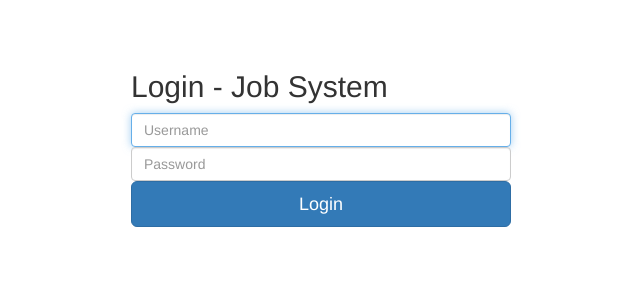
After one commit to minimal-job-system/minimal-job-system-site, a Django app: template templates/core/login.html in a window 1280 px wide. The commit adds this page. Shown: the top 300 px of the page, without its empty margins (319-959 px from the left). Run offline with Django 3.2, Linux system fonts and the light colour scheme; the template is opened without the code that fills it: values that come from a table or form of the project are taken from there, others are empty; some libraries are stand-ins or nearby versions.

Commit message:
Added authentication system

```diff
--- a/api/serializers.py
+++ b/api/serializers.py
@@ -6,7 +6,7 @@ class JobParameterDeclarationSerializer(serializers.ModelSerializer):
     class Meta:
         """Meta class to map serializer's fields with the model fields."""
         model = JobParameterDeclaration
-        fields = ('id', 'name', 'type', 'default')
+        fields = ('id', 'name', 'description', 'type', 'default')
 
 class JobTemplateSerializer(serializers.ModelSerializer):
     """Serializer to map the Model instance into JSON format."""
--- a/job_system/settings.py
+++ b/job_system/settings.py
@@ -137,3 +137,6 @@ STATIC_URL = '/static/'
 STATICFILES_DIRS = (
     os.path.join(BASE_DIR, 'static'),
 )
+
+# Default login page
+LOGIN_URL = '/login'
--- a/job_system/urls.py
+++ b/job_system/urls.py
@@ -15,10 +15,13 @@ Including another URLconf
 """
 from django.conf.urls import url, include
 from django.contrib import admin
+from django.contrib.auth import views as auth_views
 #from webapp.admin import ExtendedAdminSite
 
 urlpatterns = [
     url(r'^admin/', admin.site.urls),
+    url(r'^login/', auth_views.login, {'template_name': 'core/login.html'}, name='login'),
+    url(r'^logout/', auth_views.logout, {'template_name': 'core/logout.html', 'next_page': '/login'}, name='logout'),
     #url(r'^admin/', ExtendedAdminSite.get_urls),
     url(r'^api/', include('api.urls')),
     url(r'^', include('webapp.urls'))
--- /dev/null
+++ b/templates/core/login.html
@@ -0,0 +1,58 @@
+{% load static %}
+
+{% block extrastyle %}
+    <link rel="stylesheet" href="{% static 'webapp/css/bootstrap.min.css' %}">
+{% endblock %}
+
+{% block content %}
+<!--
+  <h2>Login</h2>
+  <form method="post">
+    {% csrf_token %}
+    {{ form.as_p }}
+    <button type="submit">Login</button>
+  </form>
+-->
+
+    <div class="container">
+      <form id="login-form" method="post" action=""
+            class="form-signin" style="max-width: 380px; padding-top: 50px; margin: 0 auto;"
+      >
+        {% csrf_token %}
+        <h2 class="form-signin-heading">Login - Job System</h2>
+
+        {% if user.is_authenticated %}
+            <div class="alert alert-success" style="display: block; margin: 20px 0px;">
+                Welcome {{ user.username }}!<br/>
+                You are already logged in.<br/>
+                <br/>
+                Would you like to <a href="{% url 'logout' %}">"log out"</a>?
+            </div>
+        {% else %}
+
+            {% if form.errors %}
+            <div class="alert alert-danger" style="display: block; margin: 20px 0px;">
+                Your username and password didn't match.<br/>
+                Please try again.
+            </div>
+            {% endif %}
+
+            <label for="id_username" class="sr-only">Username</label>
+            <input type="text" id="id_username" name="username" class="form-control" placeholder="Username" required autofocus>
+            <label for="id_password" class="sr-only">Password</label>
+            <input type="password" id="id_password" name="password" class="form-control" placeholder="Password" required>
+            <!--
+             <div class="checkbox">
+              <label>
+                <input type="checkbox" value="remember-me"> Remember me
+              </label>
+            </div>
+            -->
+            <input type="submit" value="Login" class="btn btn-lg btn-primary btn-block" />
+            <input type="hidden" name="next" value="{{ next|default:'/jobs' }}" />
+            <!--<button class="btn btn-lg btn-primary btn-block" type="submit">Login</button>-->
+          {% endif %}
+      </form>
+    </div>
+
+{% endblock %}
--- a/templates/webapp/job_list.html
+++ b/templates/webapp/job_list.html
@@ -51,6 +51,7 @@
                 </tr>
             </thead>
             <tbody>
+                {% if is_system_user %}
                 <tr>
                     <td width="80%" colspan=5>&nbsp;</td>
                     <td width="20%">
@@ -59,6 +60,7 @@
                         </a>
                     </td>
                 </tr>
+                {% endif %}
             {% for job in object_list %}
                 <tr id="job_{{ job.id }}_row">
                     <td>{{ job.date_created|date:'Y-m-d' }}</td>
```
Also changed, not shown: templates/webapp/job_form.html (+17 -74 lines), webapp/views.py (+30 -3 lines), README.md, 1 other file.
